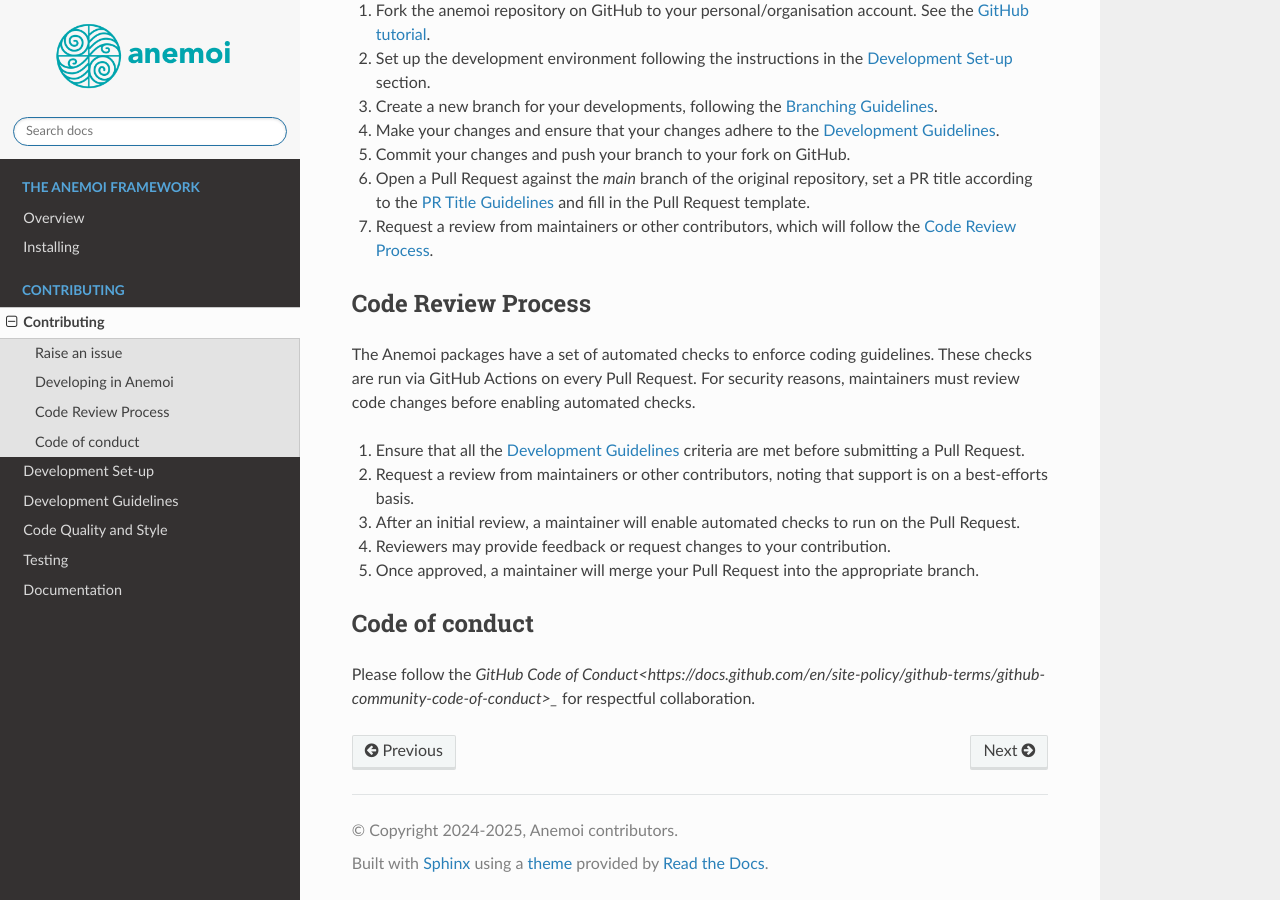
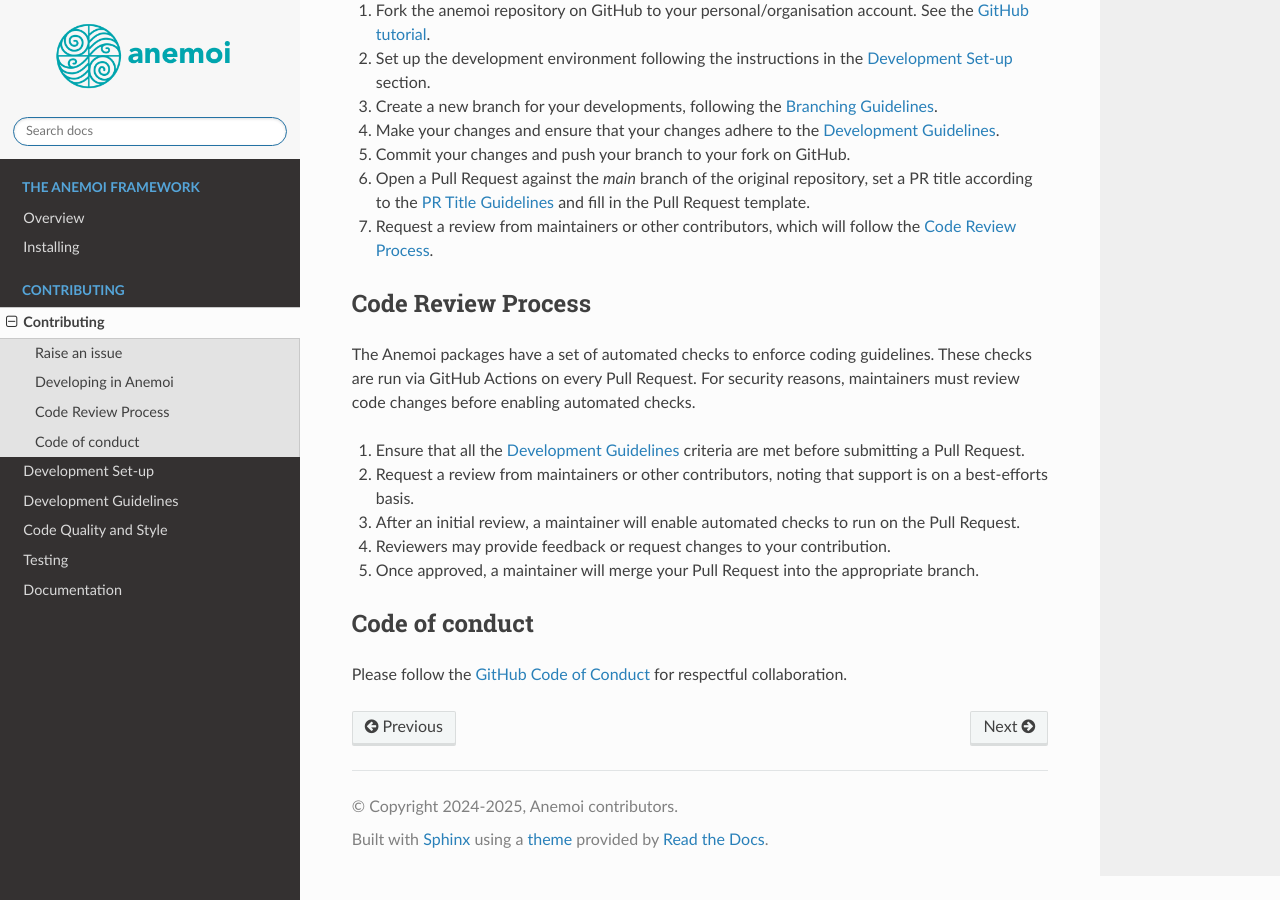
Before and after one commit to ecmwf/anemoi-docs, a Sphinx documentation site: the page built from docs/contributing/contributing.rst, in a window 1280 px wide and 900 px high, scrolled down 657 px. Built offline with Sphinx 7.4.7 and the Read the Docs theme 3.1.0, drawn with Linux system fonts in a browser that asks for light colours; some of the changed lines change nothing that is shown.

Commit message:
docs: fix link syntax in code of conduct (#23)

```diff
--- a/docs/contributing/contributing.rst
+++ b/docs/contributing/contributing.rst
@@ -80,6 +80,6 @@ before enabling automated checks.
  Code of conduct
 *****************
 
-Please follow the `GitHub Code of
-Conduct<https://docs.github.com/en/site-policy/github-terms/github-community-code-of-conduct>_`
+Please follow the `GitHub Code of Conduct
+<https://docs.github.com/en/site-policy/github-terms/github-community-code-of-conduct>`_
 for respectful collaboration.
```
